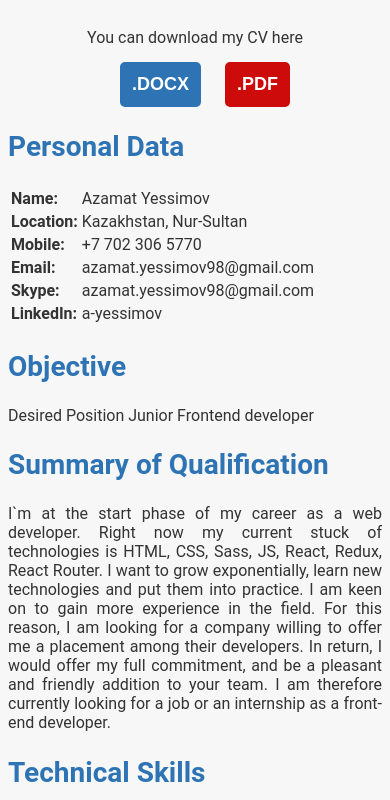
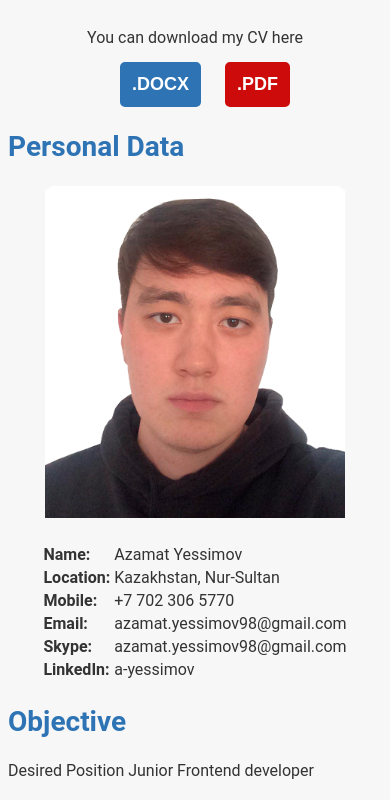
Before and after one commit to a-yessimov/a-yessimov.github.io, a plain HTML site: page index.html in a window 390 px wide. Shown: the top 800 px of the page. Drawn offline with Linux system fonts and the light colour scheme.

Commit message:
add logo

```diff
--- a/index.html
+++ b/index.html
@@ -13,16 +13,20 @@
         <header class="header">
             <p class="header__text">You can download my CV here </p>
             <div class="header__btn-b">
-                <a href="./docs/cv.docx">
+                <a href="./docs/yessimov-cv.docx">
                     <button class="header__btn btn-docx">.DOCX</button>
                 </a>
-                <a href="./docs/cv.pdf" target="_blank">
+                <a href="./docs/yessimov-cv.pdf" target="_blank">
                     <button class="header__btn btn-pdf">.PDF</button>
                 </a>
             </div>
         </header>
         <section class="section">
             <h2 class="section__title">Personal Data</h2>
+            <div class=" section-info">
+                <div class="logo-wrapper">
+                    <img class="logo" src="./img/logo.png" />
+                </div>
                 <table>
                     <tr>
                         <td>Name: </td>
@@ -57,6 +61,7 @@
                         <td><a href="www.linkedin.com/in/a-yessimov" target="_blank">a-yessimov</a></td>
                     </tr>
                 </table>
+            </div>
         </section>
         <section class="section">
             <h2 class="section__title">Objective</h2>
--- a/style.css
+++ b/style.css
@@ -67,10 +67,25 @@ table tr td:first-child {
     font-weight: bold;
 }
 
+.section-info {
+    display: flex;
+}
+
+.section-info table {
+    margin-left: 20px;
+}
 
 .section__title {
     font-size: 28px;
     color: rgb(46, 116, 181);
+}
+
+.logo-wrapper {
+    max-width: 300px;
+    width: 100%;
+}
+.logo {
+    width: 100%;
 }
 
 .project {
@@ -97,6 +112,19 @@ img {
     .project {
         flex-direction: column;
     }
+    .section-info {
+        /* flex-wrap: wrap; */
+    }
+}
+
+@media(max-width: 665px) {
+    .section-info {
+        flex-direction: column;
+        align-items: center;
+    }
+    .section-info table {
+        margin: 20px 0 0 0;
+    }
 }
 
 @media(max-width: 480px) {
```
Also changed, not shown: img/logo.png (added), 4 other files. Lines whose indentation alone changed are shown as unchanged.
